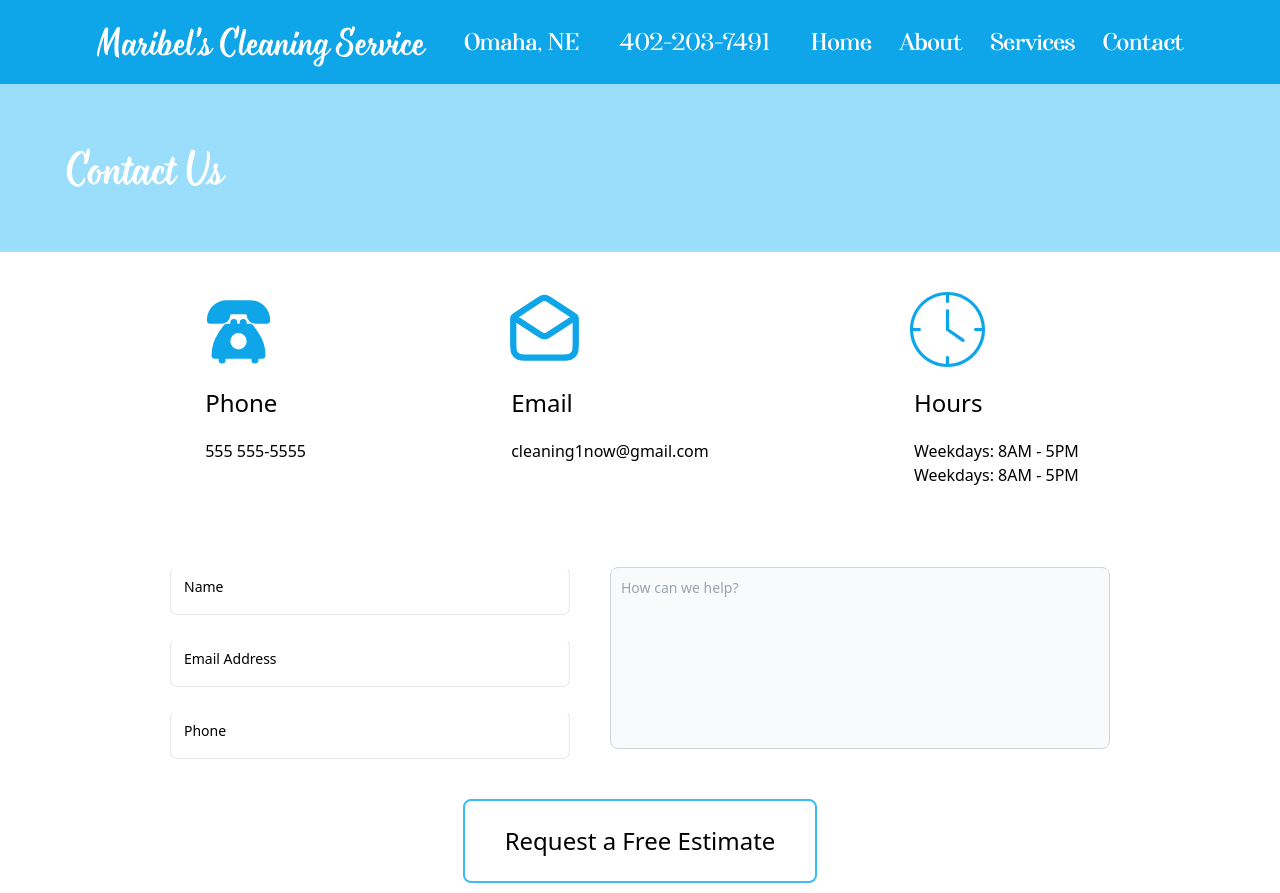
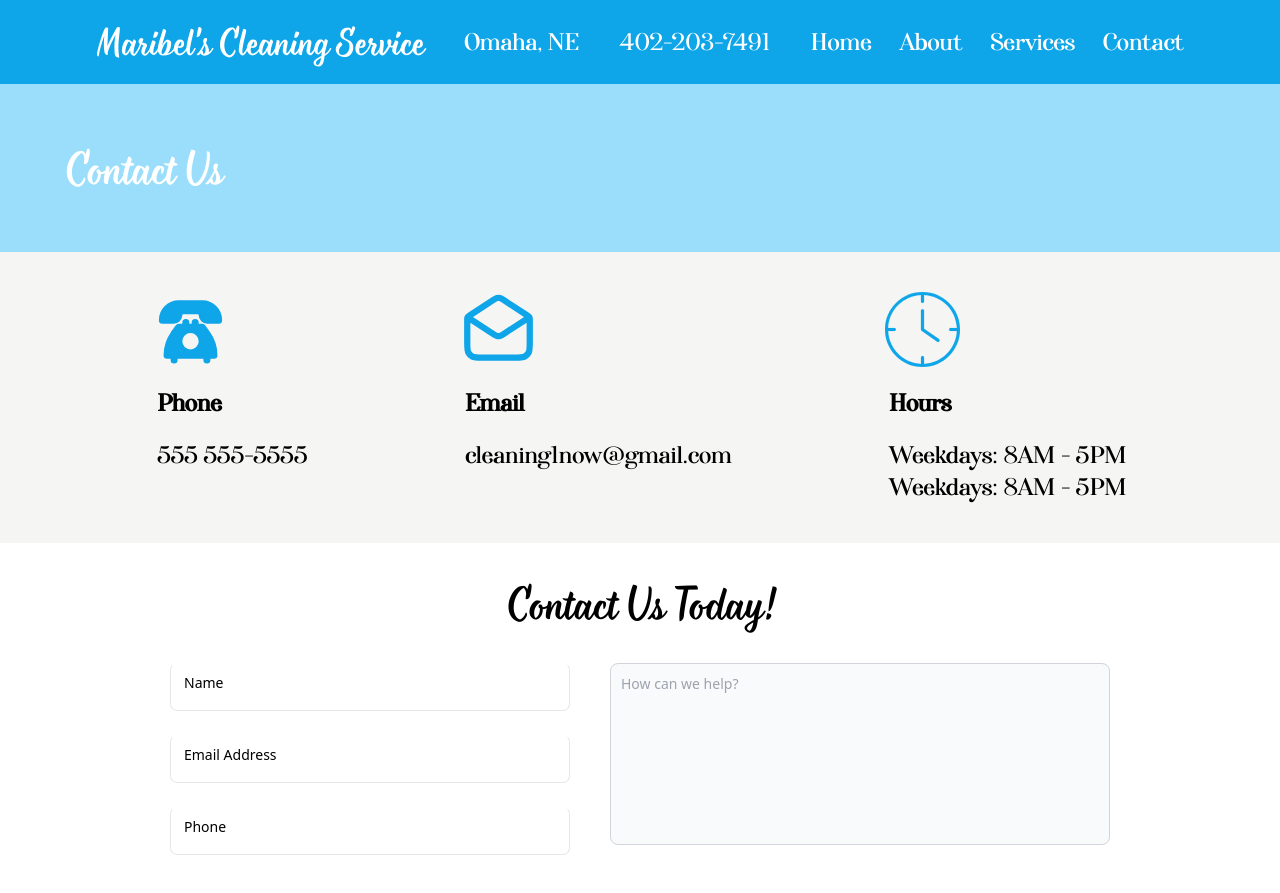
Before and after one commit to Tactenator/maribel, a React (Create React App) app: page /contact in a window 1280 px wide. Shown: the top 893 px of the page. Built offline with nearby package versions, Linux system fonts and the light colour scheme.

Commit message:
fixing styles for services and contact

```diff
--- a/src/pages/contact.js
+++ b/src/pages/contact.js
@@ -9,30 +9,31 @@ const Contact = () => {
                 <h1>Contact Us</h1>
             </div>
             <div id="contactContainer">
-                <div id="info-container" className="flex justify-evenly py-10">
+                <div id="info-container" className="flex justify-evenly py-10 bg-stone-100 font-Afterglow">
                     <div id="info" className="relative">
                         <img src={Telephone} alt="A telephone" className=''></img>
                         <div className='ml-1'>
-                            <h1 className='text-2xl my-5'>Phone</h1>
-                            <span>555 555-5555</span>
+                            <h1 className='text-2xl my-5 font-bold'>Phone</h1>
+                            <span className='text-2xl'>555 555-5555</span>
                         </div>
                     </div>
                     <div id="info" className="">
                         <img src={Mail} alt="An envelope for sending mail"></img>
                         <div className='ml-1'>
-                            <h1 className='text-2xl my-5'>Email</h1>
-                            <span>cleaning1now@gmail.com</span>
+                            <h1 className='text-2xl my-5 font-bold'>Email</h1>
+                            <span className='text-2xl'>cleaning1now@gmail.com</span>
                         </div>
                     </div>
                     <div id="info" className="">
                         <img src={Hours} alt="A clock"></img>
                         <div className='ml-1'>
-                            <h1 className='text-2xl my-5'>Hours</h1>
-                            <div>Weekdays: 8AM - 5PM</div>
-                            <div>Weekdays: 8AM - 5PM</div>
+                            <h1 className='text-2xl my-5 font-bold'>Hours</h1>
+                            <div className="text-2xl">Weekdays: 8AM - 5PM</div>
+                            <div className="text-2xl">Weekdays: 8AM - 5PM</div>
                         </div>
                     </div>
                 </div>
+                <h1 className="text-center text-4xl font-Monarda my-10">Contact Us Today!</h1>
                 <div id='contactContainer' className='flex justify-center gap-10 w-screen my-10'>
                     <div class="flex flex-col gap-6">
                         <div class="relative h-12 w-full min-w-[400px]">
@@ -69,7 +70,9 @@ const Contact = () => {
                     </div>
                 </div>
                 <div className="flex justify-center mb-10">
-                    <button className='border-solid border-2 border-sky-400 py-6 px-10 text-2xl rounded-lg'>Request a Free Estimate</button>
+                <button className='border-solid border-2 border-sky-400 bg-sky-500 text-white py-6 px-10 text-2xl rounded-lg transition-all duration-200
+                                        hover:bg-white hover:text-sky-500
+                        '>Request a Free Estimate</button>
                 </div>
             </div>
         </>
--- a/src/pages/services.js
+++ b/src/pages/services.js
@@ -31,6 +31,7 @@ const Services = () => {
 
     function handleModal(e) {
         const modal = modalRef.current;
+        if(data){
             if(e.target.dataset.value) {
                 modal.style.right = '1000px';
             }
@@ -40,6 +41,7 @@ const Services = () => {
             }
             else {
                 modal.style.right = '0px'
+            }
         }
     }
 
@@ -102,7 +104,7 @@ const Services = () => {
                     </div>
                 </div>
             </div>
-            <div id="modal" ref={modalRef} style={{right: '-1000px'}} className='fixed z-index 10 top-0 overflow-y-auto h-[100vh] w-1/3 bg-stone-100 transition-all duration-300'>
+            <div id="modal" ref={modalRef} style={{right: '-1000px'}} className='fixed z-20 top-0 overflow-y-auto h-[100vh] w-1/3 bg-stone-100 transition-all duration-300'>
                 <span onClick={closeModal}
                 className='absolute top-4 right-10 text-2xl text-white font-bold hover:cursor-pointer hover:text-black'>x</span>
                 {data &&
```
Lines whose indentation alone changed are shown as unchanged.
